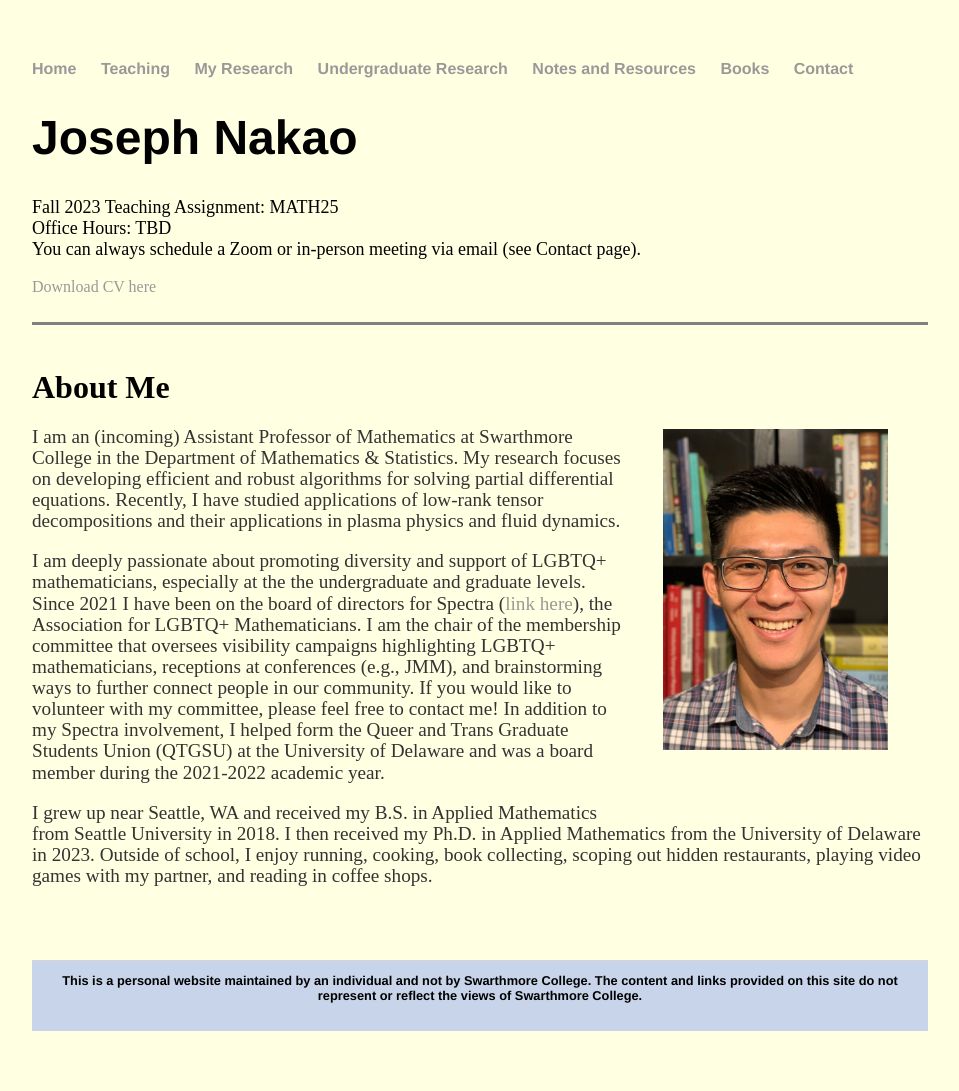
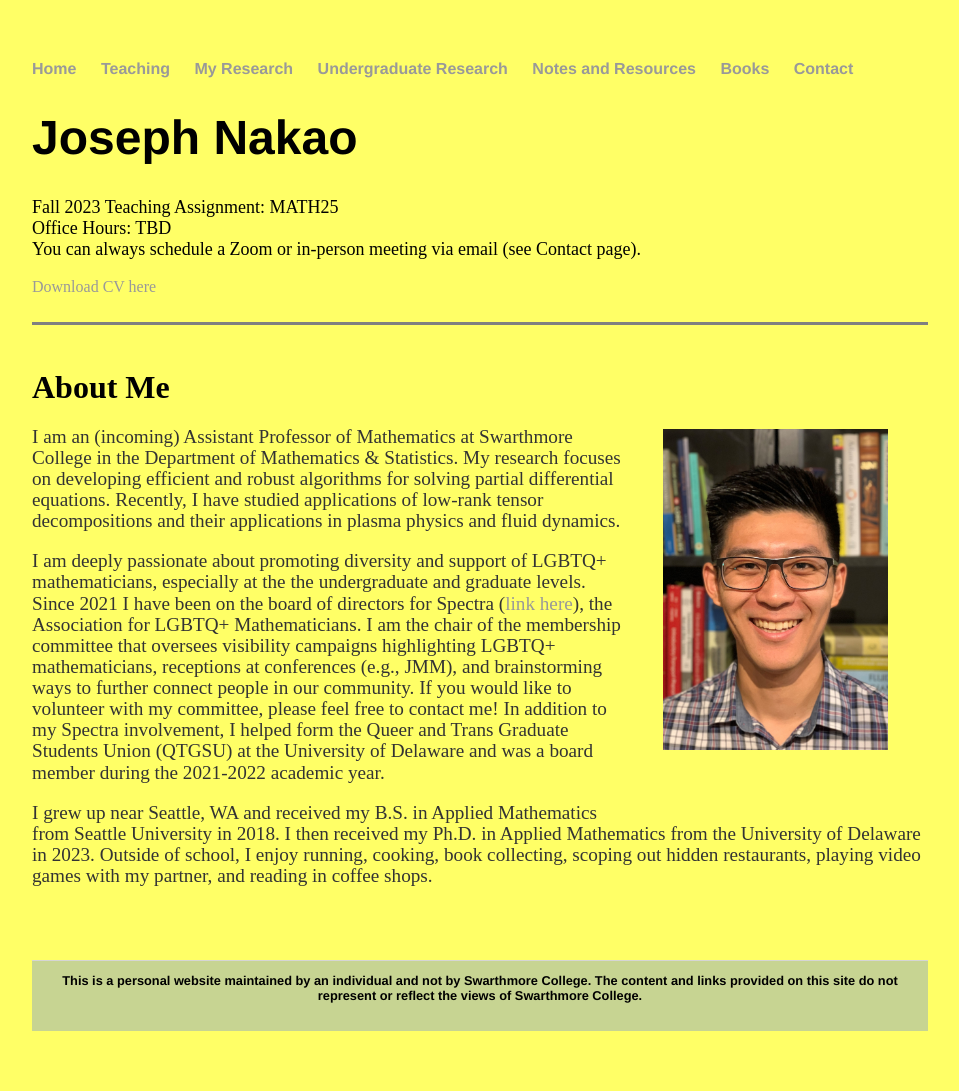
Before and after one commit to jhknakao/jhknakao.github.io, a Jekyll site: the page built from index.html, in a window 1280 px wide. Shown: the whole page, without its empty margins (160-1119 px from the left). Built offline with Jekyll 4.4.1, drawn with Linux system fonts in a browser that asks for light colours.

Commit message:
Update main.css

```diff
--- a/css/main.css
+++ b/css/main.css
@@ -1,7 +1,7 @@
 body {
     margin: 60px auto;
     width: 70%;
-    background-color: rgba(255,255,159,0.3);
+    background-color: rgb(255,255,102);
 }
 nav ul, footer ul {
     font-family:'Helvetica', 'Arial', 'Sans-Serif';
```
